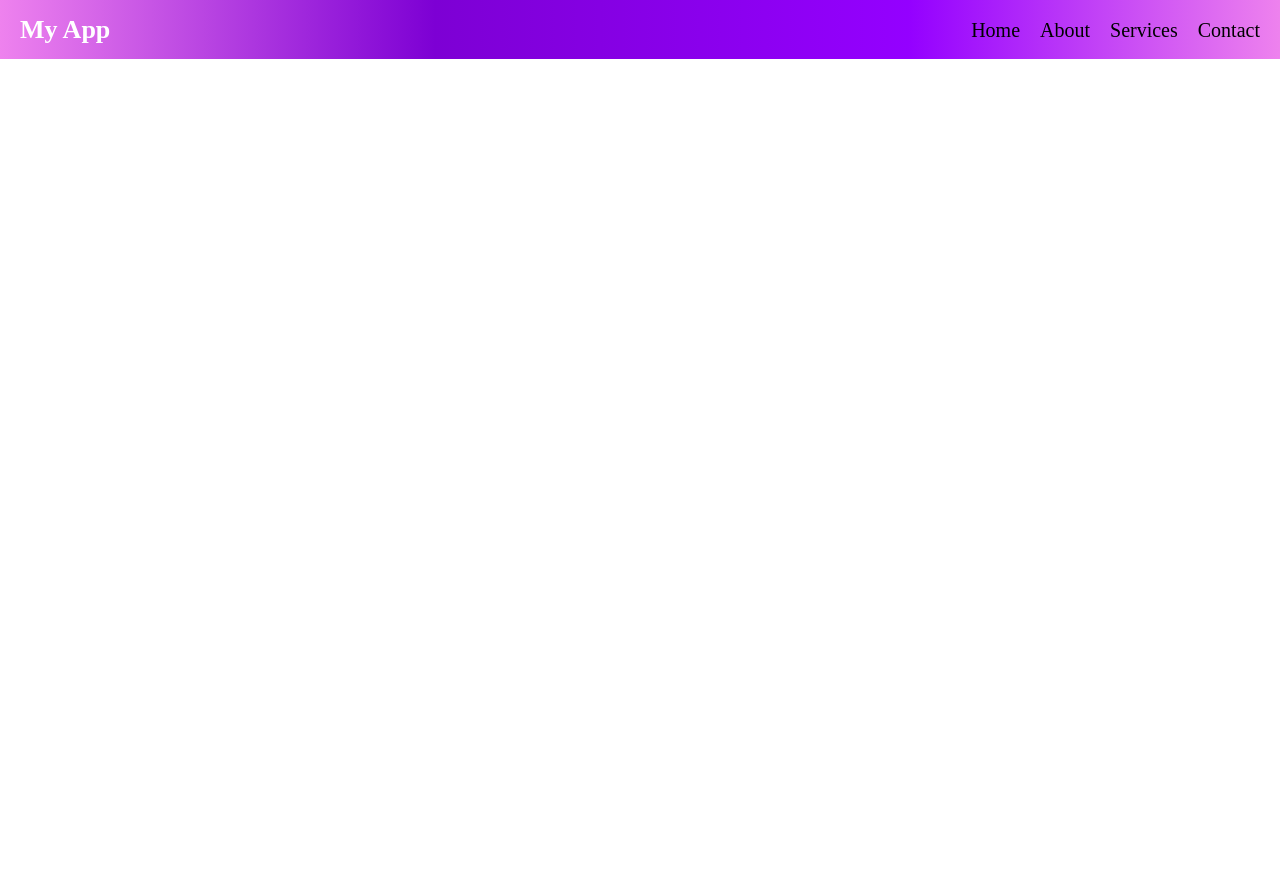
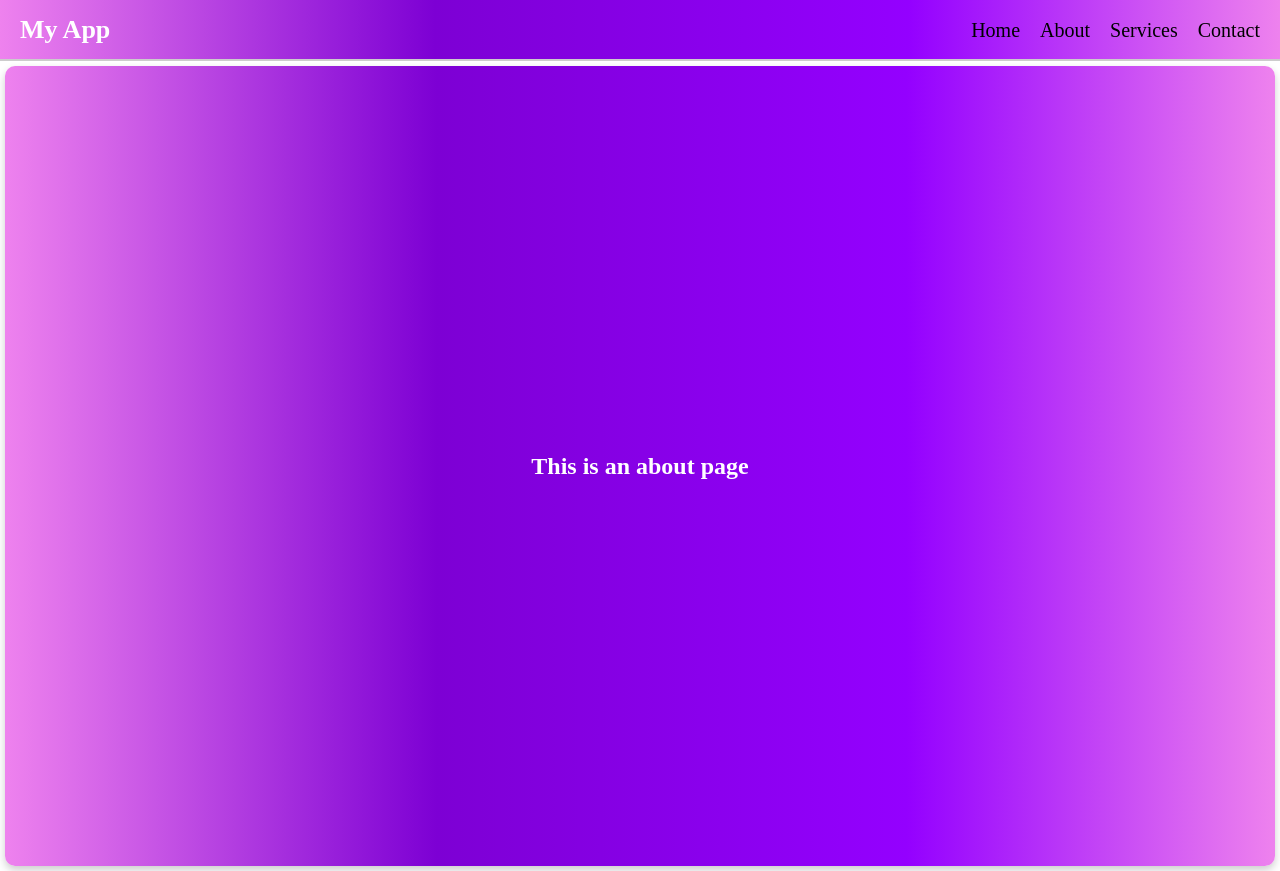
Before and after one commit to NtandoMgo/PRODIGY_WD_01, a React (Vite) app: page /about-me in a window 1280 px wide. Before the commit the page ends 800 px from the top, so only its background shows below. Built offline with nearby package versions, Linux system fonts and the light colour scheme.

Commit message:
home and about page done

```diff
--- a/src/App.jsx
+++ b/src/App.jsx
@@ -13,8 +13,8 @@ const App = () => {
         <Navbar />
         <Routes>
           <Route path="/" element={<Home />} />
-          <Route path="/about" element={<About/>}></Route>
-          <Route path="/services" element={<Services/>}></Route>
+          <Route path="/about-me" element={<About/>}></Route>
+          <Route path="/my-work" element={<Services/>}></Route>
           <Route path="/contact-me" element={<Contact/>}></Route>
         </Routes>
       </Router>
--- a/src/components/AboutPage/About.css
+++ b/src/components/AboutPage/About.css
@@ -0,0 +1,30 @@
+.about-container {
+    margin: 5px;
+    background: linear-gradient(
+        90deg,
+        #ee82ee 0%,
+        #7d00d4 34%,
+        #9400ff 71%,
+        #ee82ee 100%
+    );
+    display: flex;
+    justify-content: center;
+    align-items: center;
+    height: 100vh;
+    text-align: center;
+    border-radius: 10px;
+    box-shadow: 0 4px 8px rgba(0, 0, 0, 0.2);
+}
+
+.about-hero-content {
+    color: white;
+    font-size: 1.5rem;
+    font-weight: bold;
+    padding: 20px;
+    max-width: 80%;
+}
+
+.about-hero-content p {
+    margin: 0;
+    line-height: 1.6;
+}
--- a/src/components/AboutPage/About.jsx
+++ b/src/components/AboutPage/About.jsx
@@ -1,10 +1,15 @@
 import React from 'react'
+import './About.css'
 
 const About = () => {
   return (
     <div>
       <section>
-        <p>This is an about page</p>
+        <div className="about-container">
+          <section className='about-hero-content'>
+            <p>This is an about page</p>
+          </section>
+        </div>
       </section>
     </div>
   )
--- a/src/components/HomePage/Home.css
+++ b/src/components/HomePage/Home.css
@@ -0,0 +1,42 @@
+.home-container {
+    margin: 5px;
+    display: flex;
+    justify-content: center;
+    padding: 20px;
+    height: 100vh;
+    background: linear-gradient(90deg,
+            #ee82ee 0%,
+            #7d00d4 34%,
+            #9400ff 71%,
+            #ee82ee 100%);
+    border-radius: 10px;
+}
+
+.hero-content {
+    position: absolute;
+    top: 45%;
+    left: 50%;
+    transform: translate(-50%, 0%);
+}
+
+.hero-content h2 {
+    color: white;
+    font-size: 5rem;
+}
+
+@media (max-width: 768px) {
+    .hero-content h2 {
+        font-size: 3rem;
+    }
+
+    .hero-content {
+        top: 35%;
+    }
+
+}
+
+@media (max-width: 480px) {
+    .hero-content h2 {
+        font-size: 2.5rem;
+    }
+}
--- a/src/components/HomePage/Home.jsx
+++ b/src/components/HomePage/Home.jsx
@@ -1,10 +1,14 @@
 import React from 'react'
-
+import './Home.css'
 const Home = () => {
   return (
     <div>
       <section>
-        <p>This is a home page</p>
+        <div className="home-container">
+          <div className="hero-content">
+            <h2>Responsive Landing Page</h2>
+          </div>
+        </div>
       </section>
     </div>
   )
--- a/src/components/nav/Navbar.css
+++ b/src/components/nav/Navbar.css
@@ -8,6 +8,7 @@
   );
   padding: 10px 20px;
   font-size: 20px;
+  border-bottom: 2px solid #ccc;
 }
 
 .container {
--- a/src/components/nav/Navbar.jsx
+++ b/src/components/nav/Navbar.jsx
@@ -22,13 +22,13 @@ const Navbar = () => {
               <Link to="/" onClick={toggleMenu} className="text-white hover:text-gray-300">Home</Link>
             </li>
             <li>
-              <Link to="/about" onClick={toggleMenu} className="text-white hover:text-gray-300">About</Link>
+              <Link to="/about-me" onClick={toggleMenu} className="text-white hover:text-gray-300">About</Link>
             </li>
             <li>
-              <Link to="/services" onClick={toggleMenu} className="text-white hover:text-gray-300">Services</Link>
+              <Link to="/my-work" onClick={toggleMenu} className="text-white hover:text-gray-300">Services</Link>
             </li>
             <li>
-              <Link to="/contact" onClick={toggleMenu} className="text-white hover:text-gray-300">Contact</Link>
+              <Link to="/contact-me" onClick={toggleMenu} className="text-white hover:text-gray-300">Contact</Link>
             </li>
           </ul>
         </div>
```
